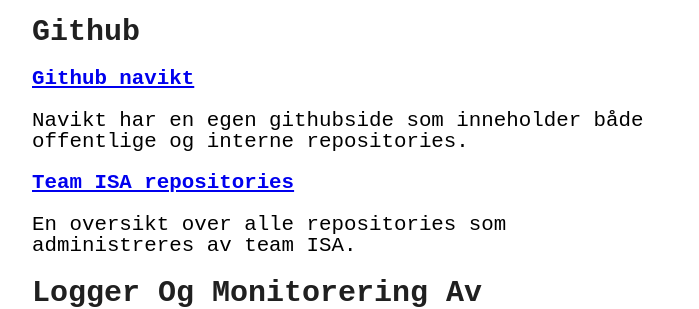
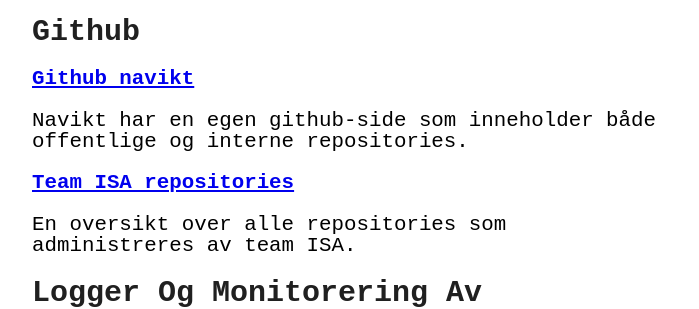
Before and after one commit to stianoverby/stianoverby.github.io, a Jekyll site: the page built from _posts/2022-10-18-lenker.markdown, in a window 1280 px wide. Shown: the part 1356-1665 px from the top of the page, without its empty margins (288-987 px from the left). Built offline with Jekyll 4.4.1, drawn with Linux system fonts in a browser that asks for light colours.

Commit message:
Update 2022-10-18-lenker.markdown

```diff
--- a/_posts/2022-10-18-lenker.markdown
+++ b/_posts/2022-10-18-lenker.markdown
@@ -57,7 +57,7 @@
 {: .heading}
 [**Github navikt**] [nav-ikt]
 
-Navikt har en egen githubside som inneholder både offentlige og interne repositories.
+Navikt har en egen github-side som inneholder både offentlige og interne repositories.
 
 [**Team ISA repositories**] [isa-github]
 
```
